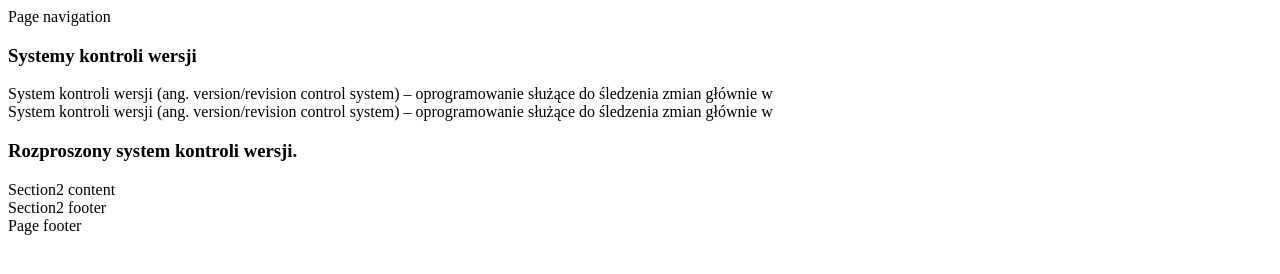
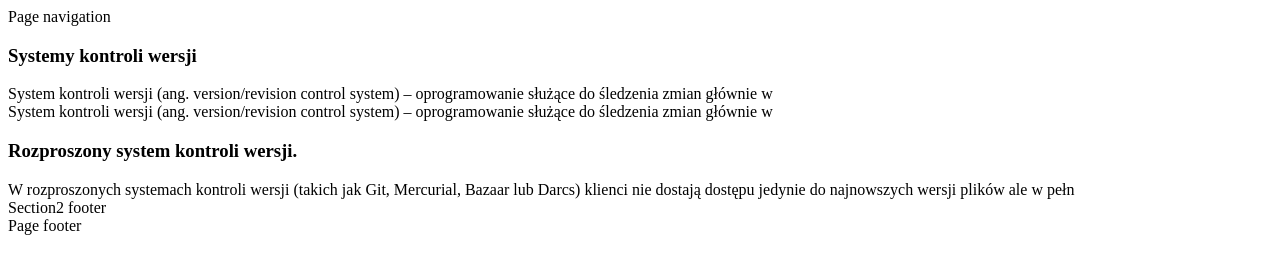
Before and after one commit to witkos/iislabpio_-194393-, a plain HTML site: page index.html in a window 1280 px wide. Drawn offline with Linux system fonts and the light colour scheme.

Commit message:
druga zmiana w cecha2

```diff
--- a/index.html
+++ b/index.html
@@ -22,7 +22,7 @@ System kontroli wersji (ang. version/revision control system) – oprogramowanie
 <h3 class="panel-title">Rozproszony system kontroli wersji.</h3>
 </div>
 <div class="panel-body">
-Section2 content
+W rozproszonych systemach kontroli wersji (takich jak Git, Mercurial, Bazaar lub Darcs) klienci nie dostają dostępu jedynie do najnowszych wersji plików ale w pełn
 </div>
 <footer class="panel-footer">
 Section2 footer
```
